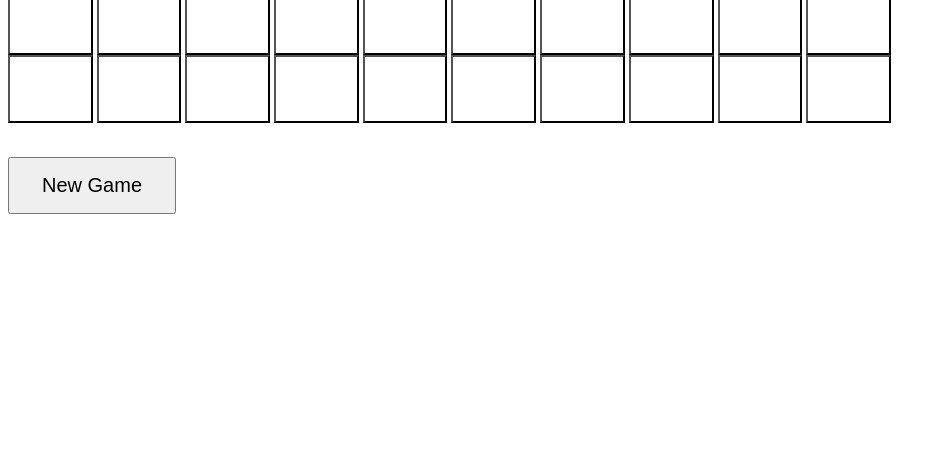
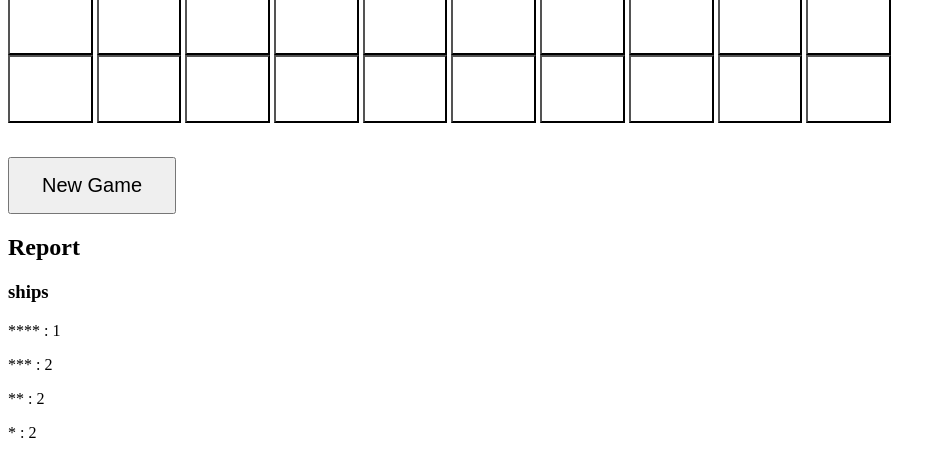
Before and after one commit to sorooshm78/sea, a Django app: page / in a window 1280 px wide. Shown: the part 565-1023 px from the top of the page, without its empty margins (0-946 px from the left). Before the commit the page ends 779 px from the top, so only its background shows below. Run offline with Django 3.2, Linux system fonts and the light colour scheme; the visitor is signed in with stand-in values (Sample User, id 1); some libraries are stand-ins or nearby versions.

Commit message:
remove consol.log

```diff
--- a/sea/logic.py
+++ b/sea/logic.py
@@ -27,6 +27,7 @@ class Ship:
         self.points = self.get_points_by_direct(point, length, direct)
         self.area = self.get_area_points()
         self.health = length
+        self.length = length
         # FIXME is_alive could be a method based in health being zero or not
         self.is_alive = True
 
@@ -154,6 +155,14 @@ class Table:
             self.coordinates[point.x, point.y] = Cell.select.value
             return Point(slice(point.x, point.x + 1), slice(point.y, point.y + 1))
 
+    def get_count_ships_by_length(self, length):
+        count = 0
+        for ship in self.ships:
+            if ship.is_alive and ship.length == length:
+                count += 1
+
+        return count
+
 
 # Manage Game
 class SeaBattle:
@@ -172,7 +181,7 @@ class SeaBattle:
     def get_table_game(self):
         return self.table.coordinates
 
-    # FIXME Rename
+    # FIXME Rename to get changes
     def select_cell(self, x, y):
         points = self.table.select_cell(Point(x, y))
         self.save_game_data()
@@ -196,3 +205,11 @@ class SeaBattle:
         if Cell.ship.value not in self.table.coordinates:
             return True
         return False
+
+    def get_report_game(self):
+        return {
+            "4_ships": self.table.get_count_ships_by_length(4),
+            "3_ships": self.table.get_count_ships_by_length(3),
+            "2_ships": self.table.get_count_ships_by_length(2),
+            "1_ships": self.table.get_count_ships_by_length(1),
+        }
--- a/sea/static/game.js
+++ b/sea/static/game.js
@@ -20,7 +20,6 @@ function select(x, y) {
     $.get(`/select/?x=${x}&y=${y}`, function (data, status) {
         console.log(status);
         if (status === 'success') {
-            console.log(data);
             for (index in data.cells) {
                 cell = data.cells[index]
                 $(`#${cell.x}${cell.y}`).removeClass('empty').addClass(cell.class);
--- a/sea/templates/sea/single_player.html
+++ b/sea/templates/sea/single_player.html
@@ -31,4 +31,12 @@
 
     <a href='{% url 'new_game' %}'><button class='new-game'>New Game</button></a>
 
+    <br>
+    <h2>Report</h2>
+    <h3>ships</h3>
+    <p>**** : <span id='4-ship'>{{ report.4_ships }}</span></p>
+    <p>*** : <span id='3-ship'>{{ report.3_ships }}</span></p>
+    <p>** : <span id='2-ship'>{{ report.2_ships }}</span></p>
+    <p>* : <span id='1-ship'>{{ report.1_ships }}</span></p>
+
 {% endblock content %}
--- a/sea/views.py
+++ b/sea/views.py
@@ -11,6 +11,7 @@ def single_player(request):
 
     context = {
         "table": sea_battle.get_table_game(),
+        "report": sea_battle.get_report_game(),
         "empty": Cell.empty.value,
         "target": Cell.target.value,
         "select": Cell.select.value,
@@ -26,21 +27,28 @@ def select(request):
     y = int(request.GET.get("y"))
 
     sea_battle = SeaBattle(request.user.id)
+
+    # Wrap cell data for front
     cells = sea_battle.select_cell(x, y)
-
     for cell in cells:
         if cell["result"] == Cell.select.value:
             cell["class"] = "select"
         elif cell["result"] == Cell.target.value:
             cell["class"] = "target"
 
+    # Message for End Game
     message = ""
     if sea_battle.is_end_game():
         message = "End Game"
 
+    # Report count alive ships
+    report = sea_battle.get_report_game()
+
+    # Data to send to client
     data = {
         "cells": cells,
         "message": message,
+        "report": report,
     }
 
     return JsonResponse(data)
```
